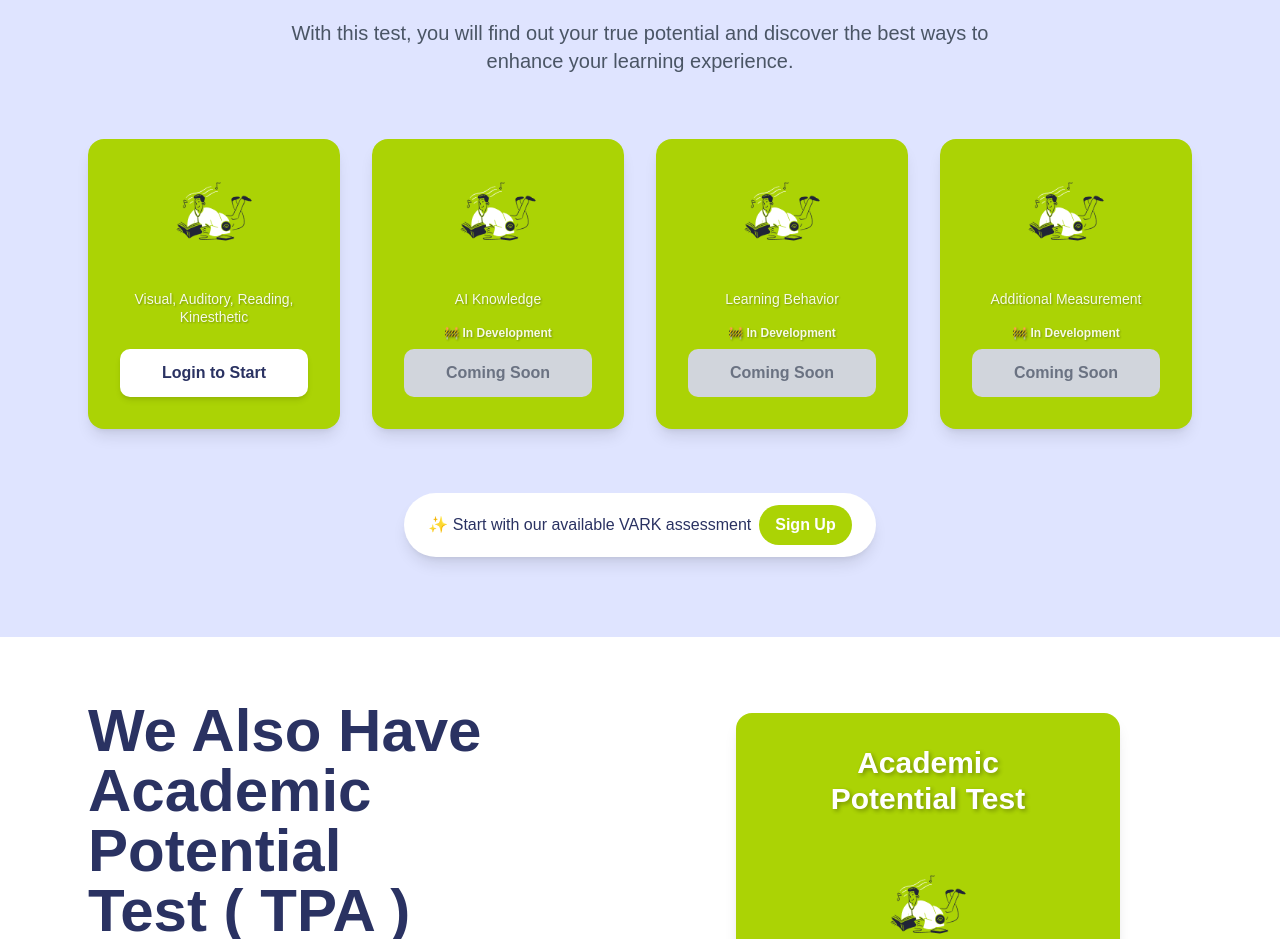
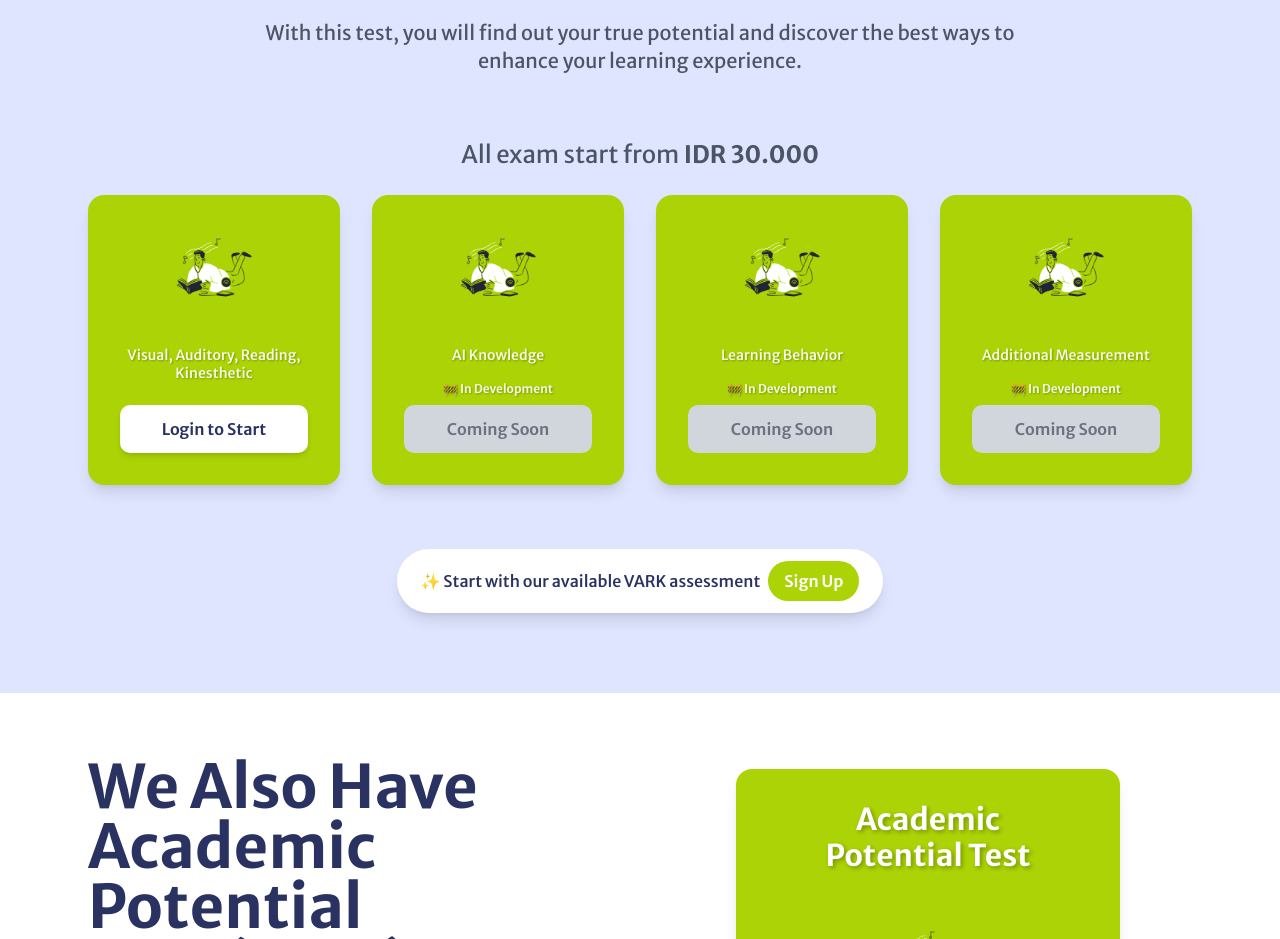
Before and after one commit to SMDV/cakravia-v0, a Next.js app: page / in a window 1280 px wide. Shown: the part 2140-3079 px from the top of the page. Built offline with nearby package versions, Linux system fonts and the light colour scheme.

Commit message:
add new text in homepage, updated font

```diff
--- a/package.json
+++ b/package.json
@@ -9,6 +9,7 @@
     "lint": "next lint"
   },
   "dependencies": {
+    "@next/font": "^14.2.15",
     "@radix-ui/react-progress": "^1.1.7",
     "@radix-ui/react-scroll-area": "^1.2.9",
     "@radix-ui/react-slider": "^1.3.5",
--- a/src/app/layout.tsx
+++ b/src/app/layout.tsx
@@ -1,9 +1,14 @@
 import type { Metadata } from 'next'
-import { Inter } from 'next/font/google'
+import { Merriweather_Sans } from 'next/font/google'
 import './globals.css'
 import { AuthProvider } from '@/contexts/AuthContext'
 
-const inter = Inter({ subsets: ['latin'] })
+// const inter = Inter({ subsets: ['latin'] })
+
+const merriweatherSans = Merriweather_Sans({
+  subsets: ['latin'],
+  weight: ['300', '400', '500', '600', '700', '800']
+})
 
 export const metadata: Metadata = {
   title: 'Cakravia - Learning Style Assessment',
@@ -17,7 +22,7 @@ export default function RootLayout({
 }) {
   return (
     <html lang="en">
-      <body className={inter.className}>
+      <body className={merriweatherSans.className}>
         <AuthProvider>
           {children}
         </AuthProvider>
--- a/src/app/page.tsx
+++ b/src/app/page.tsx
@@ -397,6 +397,12 @@ const EnhancedHomepage = () => {
             </p>
           </div>
 
+          <div className="text-center mb-6">
+            <p className="text-base sm:text-2xl text-gray-600 max-w-3xl mx-auto">
+              All exam start from <span className="font-bold">IDR 30.000</span>
+            </p>
+          </div>
+
           <div className="grid grid-cols-1 sm:grid-cols-2 lg:grid-cols-4 gap-6 sm:gap-8 mb-12 sm:mb-16">
             {testCards.map((card, index) => (
               <div
```
Also changed, not shown: 1 other file (tests, documents, lock files or other folders).
